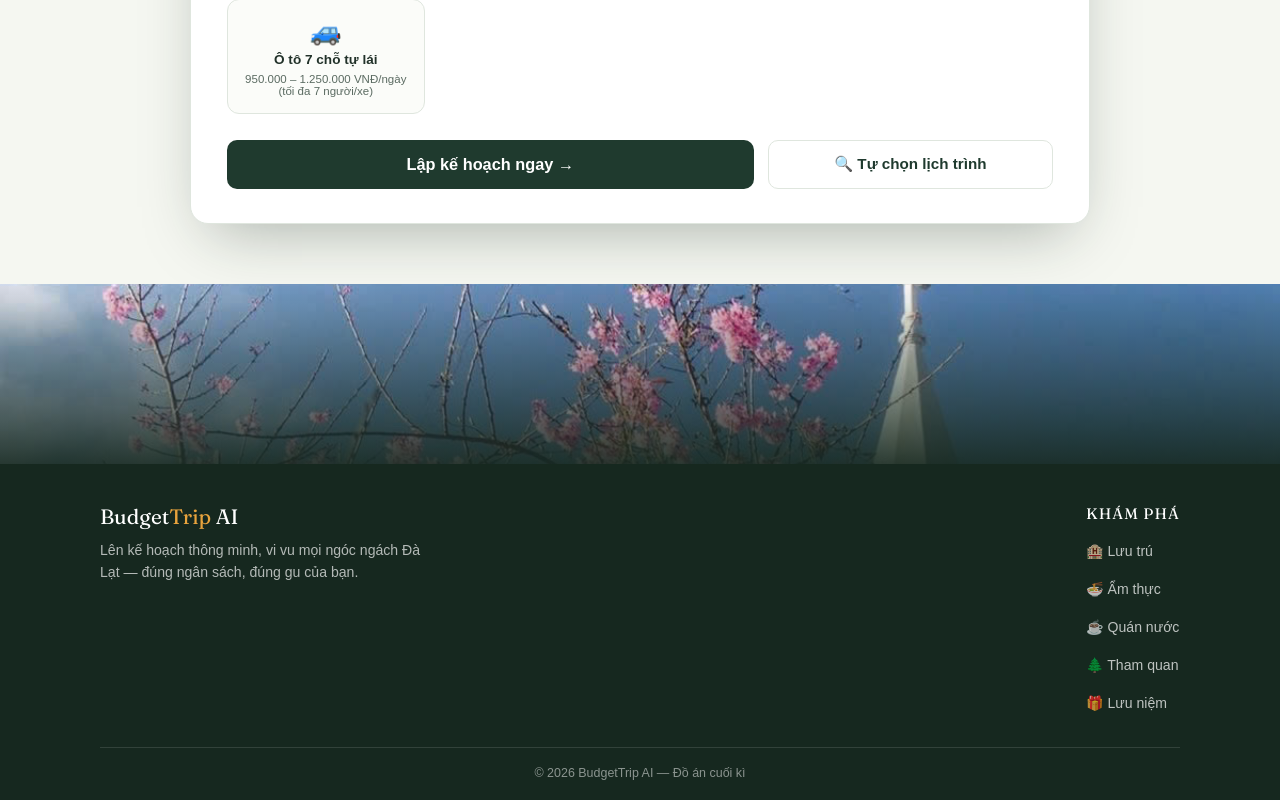
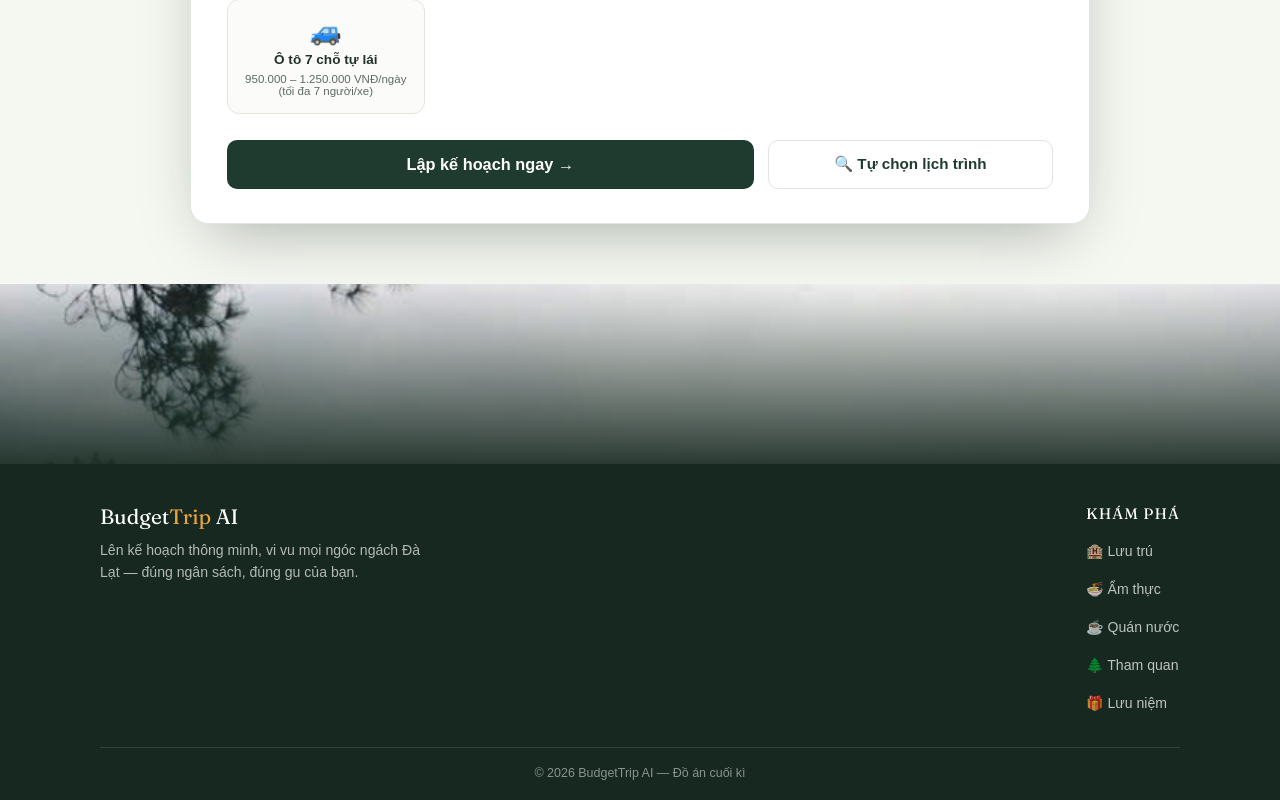
Before and after one commit to tue-nttu/budgettrip-AI, a Flask app: page / in a window 1280 px wide. Shown: the part 1183-1983 px from the top of the page. Run offline with Flask 3, Linux system fonts and the light colour scheme.

Commit message:
Update style.css

```diff
--- a/static/style.css
+++ b/static/style.css
@@ -813,7 +813,7 @@ font-weight: 600;
   height: 180px;
   background-image:
     linear-gradient(180deg, rgba(22,40,31,0) 0%, rgba(22,40,31,0.9) 100%),
-    url('images/anhbia3.jpg');
+    url('images/hero-cover.jpg');
   background-size: cover;
   background-position: center 20%;
 }
```
